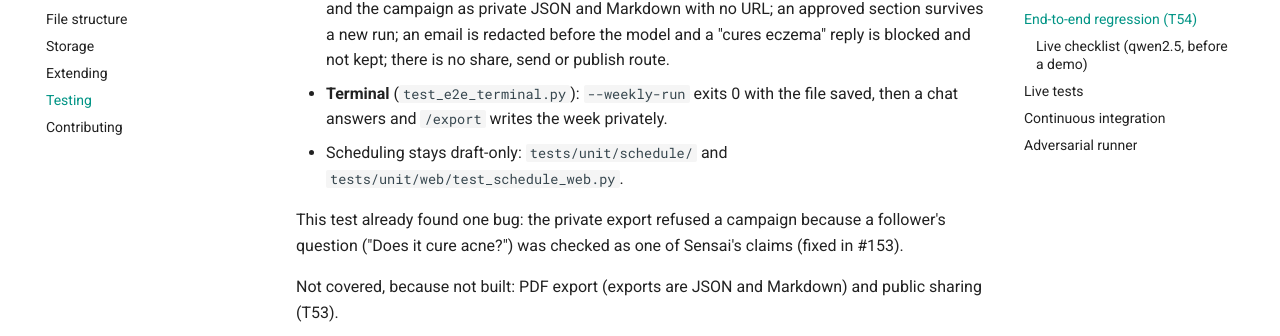
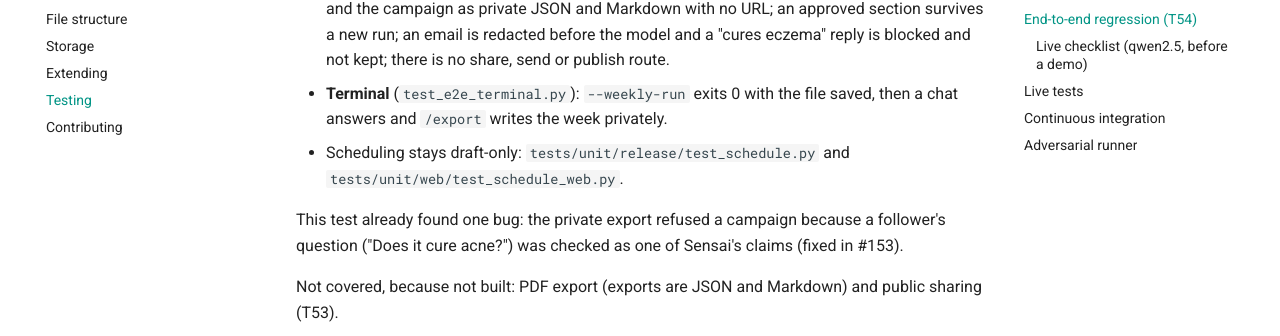
Before and after one commit to OmarCodes022/Sensai, an MkDocs documentation site: the page built from docs/developer-guide/testing.md, in a window 1280 px wide and 900 px high, scrolled down 1623 px. Shown: the part 116-452 px from the top of the window. Built offline with MkDocs 1.6.1 and Material for MkDocs 9.7.7, drawn with Linux system fonts in a browser that asks for light colours; comment, search, counter and statistics services are not loaded.

Commit message:
docs: test paths follow the new test folders
Claude-Session: https://claude.ai/code/session_01Ms8xg11Dg3U67PLKoFhJGg

```diff
--- a/docs/developer-guide/testing.md
+++ b/docs/developer-guide/testing.md
@@ -69,7 +69,7 @@ scripted model instead of Ollama and every other HTTP call recorded (there must
   publish route.
 - **Terminal** (`test_e2e_terminal.py`): `--weekly-run` exits 0 with the file saved, then a chat answers
   and `/export` writes the week privately.
-- Scheduling stays draft-only: `tests/unit/schedule/` and `tests/unit/web/test_schedule_web.py`.
+- Scheduling stays draft-only: `tests/unit/release/test_schedule.py` and `tests/unit/web/test_schedule_web.py`.
 
 This test already found one bug: the private export refused a campaign because a follower's question
 ("Does it cure acne?") was checked as one of Sensai's claims (fixed in #153).
```
Also changed, not shown: docs/stories/ev1-answer-scoring.md (+1 -1 lines), docs/stories/ev3-usage-log.md (+1 -1 lines), docs/stories/x3-private-export.md (+1 -1 lines).
